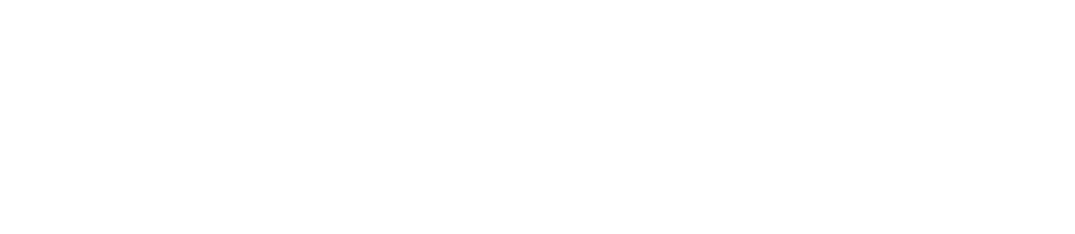
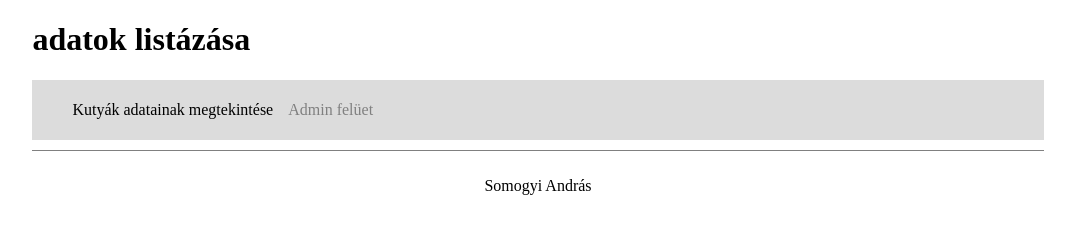
Before and after one commit to somogyiandrasistvan/webaruhaz, a plain HTML site: page public.html in a window 1280 px wide. Shown: the whole page, without its empty margins (102-1177 px from the left). Drawn offline with nearby package versions, Linux system fonts and the light colour scheme.

Commit message:
public elkezdése

```diff
--- a/public.html
+++ b/public.html
@@ -10,8 +10,8 @@
       integrity="sha256-a2yjHM4jnF9f54xUQakjZGaqYs/V1CYvWpoqZzC2/Bw="
       crossorigin="anonymous"
     ></script>
-    <script src="" type="module"></script>
-    <link rel="stylesheet" href="" />
+    <script src="public.js" type="module"></script>
+    <link rel="stylesheet" href="style.css" />
     <link
       rel="stylesheet"
     />
--- /dev/null
+++ b/public.js
@@ -0,0 +1,38 @@
+const KUTYAK = [
+    { nev: "bodri", kor: 10, fajta: "puli" },
+    { nev: "vuksi", kor: 11, fajta: "kuvasz" },
+    { nev: "blacki", kor: 3, fajta: "svájcijuhász" },
+    { nev: "pergi", kor: 3, fajta: "svájcijuhász" },
+  ];
+
+  $(function () {
+    const FOOTER = $("footer");
+    const HEADER = $("header");
+    const NAV = $("nav");
+    FOOTER.append("<p>Somogyi András</p>");
+    HEADER.append("<h1>adatok listázása</h1>");
+
+    init();
+
+    let menu = nav();
+    NAV.append(menu);;
+  });
+  function init() {
+    const ARTICLE = $("article");
+    ARTICLE.html("<table></table>");
+    const ARTICLEELEM = $("article table");
+    ARTICLEELEM.html("<thead></thead><tbody></tbody>");
+    osszealit(KUTYAK);
+  }
+
+  function osszealit(KUTYAK){
+
+  }
+
+
+  function nav() {
+    let nav = "";
+    nav +=
+      "<ul><li><a class='active' href = 'public.html'>Kutyák adatainak megtekintése</a></li><li><a href='index.html'>Admin felüet</a></li></ul>";
+    return nav;
+  }
```
Also changed, not shown: index.html (+1 -1 lines).
